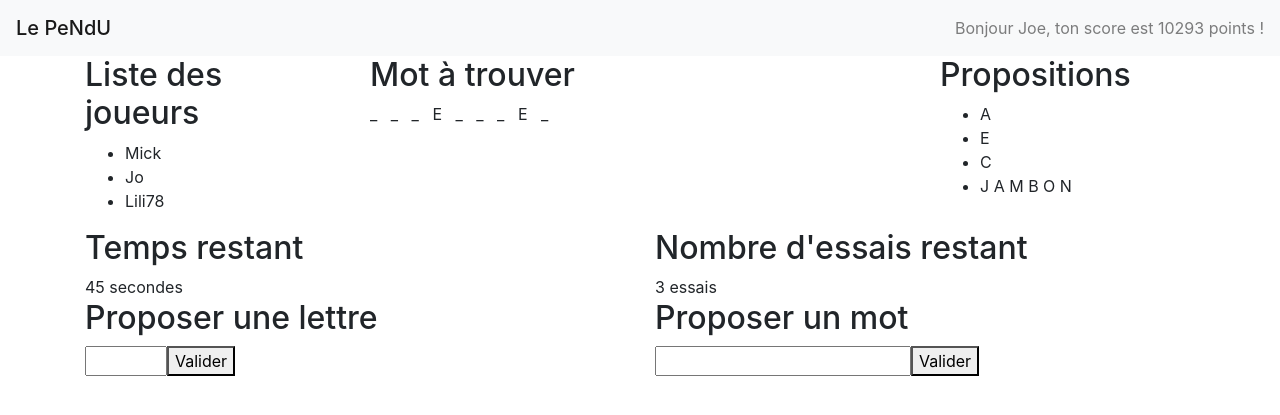
After one commit to elodielucien/API_pendu, a PHP site: page /page.html in a window 1280 px wide. The commit adds this page. Shown: the top 415 px of the page. Run offline with PHP 8.4, Linux system fonts and the light colour scheme.

Commit message:
empty commit

```diff
--- a/nosqlredis/index.php
+++ b/nosqlredis/index.php
@@ -19,6 +19,8 @@ catch (Exception $e) {
     die($e->getMessage());
 }
 
+//création d'un joueur
+
 // mise à jour de la valeur
 $redis->set('message', 'Coucou');
 
--- /dev/null
+++ b/nosqlredis/page.html
@@ -0,0 +1,67 @@
+<!doctype html>
+<html lang="fr">
+<head>
+    <meta charset="UTF-8">
+    <meta name="viewport"
+          content="width=device-width, user-scalable=no, initial-scale=1.0, maximum-scale=1.0, minimum-scale=1.0">
+    <meta http-equiv="X-UA-Compatible" content="ie=edge">
+    <title>Le PeNdU</title>
+    <link rel="stylesheet" href="https://stackpath.bootstrapcdn.com/bootstrap/4.4.1/css/bootstrap.min.css" integrity="sha384-Vkoo8x4CGsO3+Hhxv8T/Q5PaXtkKtu6ug5TOeNV6gBiFeWPGFN9MuhOf23Q9Ifjh" crossorigin="anonymous">
+</head>
+<body>
+
+<nav class="navbar navbar-light bg-light">
+    <span class="navbar-brand mb-0 h1">Le PeNdU</span>
+    <span class="navbar-text">
+      Bonjour Joe, ton score est 10293 points !
+    </span>
+</nav>
+
+<div class="container">
+
+    <div class="row">
+        <div class="col-sm-3">
+            <h2>Liste des joueurs</h2>
+            <ul>
+                <li>Mick</li>
+                <li>Jo</li>
+                <li>Lili78</li>
+            </ul>
+        </div>
+        <div class="col-sm-6">
+            <h2>Mot à trouver</h2>
+            <span>_ &nbsp; _ &nbsp _ &nbsp E &nbsp _ &nbsp _ &nbsp _ &nbsp E &nbsp _ </span>
+        </div>
+        <div class="col-sm-3">
+            <h2>Propositions</h2>
+            <ul>
+                <li>A</li>
+                <li>E</li>
+                <li>C</li>
+                <li>J A M B O N</li>
+            </ul>
+        </div>
+    </div>
+    <div class="row">
+        <div class="col-sm-6">
+            <h2>Temps restant</h2>
+            <span>45 secondes</span>
+        </div>
+        <div class="col-sm-6">
+            <h2>Nombre d'essais restant</h2>
+            <span>3 essais</span>
+        </div>
+    </div>
+    <div class="row">
+        <div class="col-sm-6">
+            <h2>Proposer une lettre</h2>
+            <span><input type="text" size="3"/><button>Valider</button></span>
+        </div>
+        <div class="col-sm-6">
+            <h2>Proposer un mot</h2>
+            <span><input type="text" size="20"/><button>Valider</button></span>
+        </div>
+    </div>
+</div>
+</body>
+</html>
```
